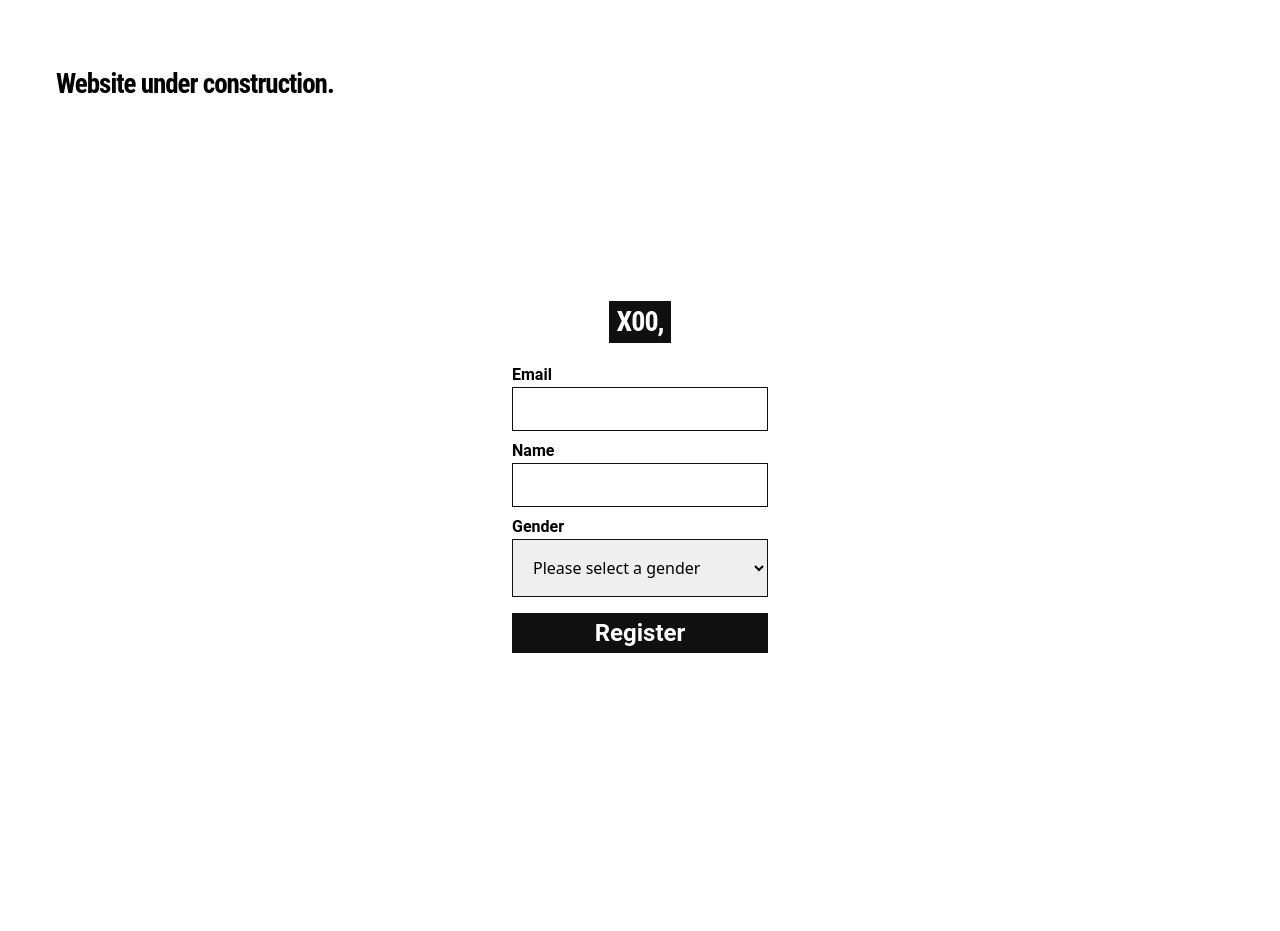
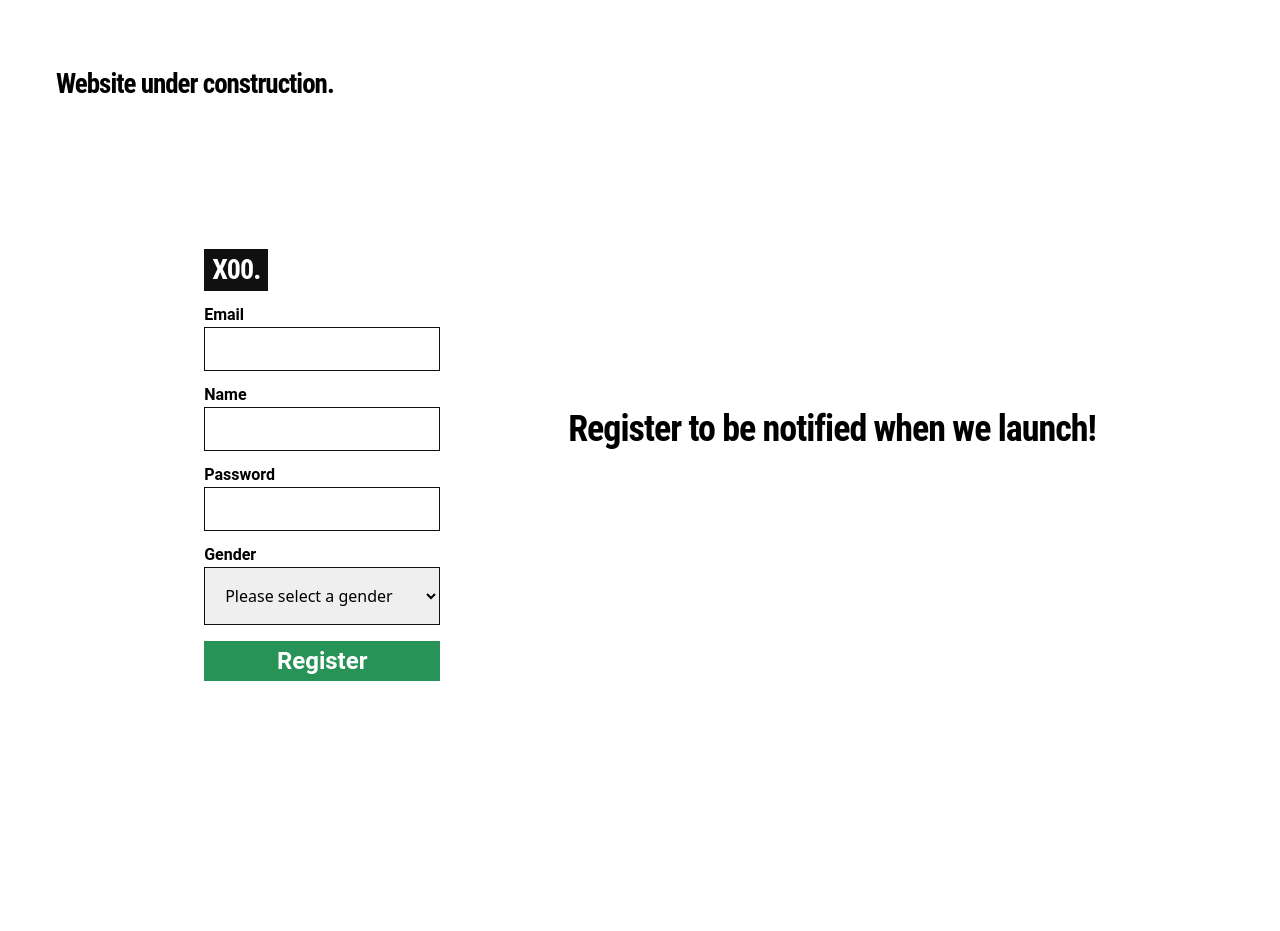
Before and after one commit to rzsoeharto/srts, a React (Create React App) app: page /register in a window 1280 px wide. Shown: the top 931 px of the page. Built offline with nearby package versions, Linux system fonts and the light colour scheme.

Commit message:
Sign up works

```diff
--- a/package.json
+++ b/package.json
@@ -12,6 +12,7 @@
     "react-dom": "^18.2.0",
     "react-router-dom": "^6.4.0",
     "react-scripts": "5.0.1",
+    "react-toastify": "^9.0.8",
     "web-vitals": "^2.1.4"
   },
   "scripts": {
--- a/src/index.css
+++ b/src/index.css
@@ -62,9 +62,16 @@
   color: #fff;
 }
 
-.header-lg {
+.bold-lg {
   font-family: "Roboto Condensed";
   font-size: 27px;
+  letter-spacing: 0px;
+  font-weight: 600;
+  letter-spacing: -1px;
+}
+
+.annText {
+  font-family: "Roboto Condensed";
   letter-spacing: 0px;
   font-weight: 600;
   letter-spacing: -1px;
@@ -77,11 +84,11 @@
   font-weight: bold;
   color: #fff;
   height: 2.5rem;
-  background-color: var(--black);
+  background-color: var(--accent);
 }
 
 .button-md:hover {
-  background-color: var(--accent);
+  background-color: var(--black);
 }
 .watermark {
   position: absolute;
--- a/src/pages/Landing.jsx
+++ b/src/pages/Landing.jsx
@@ -7,7 +7,7 @@ function Landing() {
       <div className="flex flex-col py-30 space-y-52 h-screen lg:space-y-48 md:space-y-36">
         <div className="flex place-content-center py-20">
           <Link to="/">
-            <p className="logo-lg bg-black pl-2 pr-2">X00</p>
+            <p className="logo-lg bg-black pl-2 pr-2">srts</p>
           </Link>
         </div>
         <div className="flex flex-row place-content-center w-screen space-x-72 lg:space-x-56 md:space-x-32 ">
@@ -16,7 +16,7 @@ function Landing() {
           <p className="text-lg pr-16 md:pr-0">.id</p>
         </div>
         <div className="flex place-content-center pt-32">
-          <div className="flex flex-col space-y-10 md:w-96 md:text-sm">
+          <div className="flex flex-col space-y-5 md:w-96 md:text-sm">
             <p className="text-md">
               The biggest thrift shop in Indonesia. In the palm of your hand
             </p>
--- a/src/pages/Register.jsx
+++ b/src/pages/Register.jsx
@@ -1,19 +1,44 @@
 import React, { useState } from "react";
 import { Link, useNavigate } from "react-router-dom";
+import { getAuth, createUserWithEmailAndPassword } from "firebase/auth";
+import { doc, setDoc } from "firebase/firestore";
+import { toast } from "react-toastify";
+import { db } from "../firebase.config";
 
 function Register() {
   const [formData, setFormData] = useState({
     email: "",
     name: "",
     gender: "",
+    password: "",
   });
 
-  const { email, name, gender } = formData;
-  const onSubmit = (e) => {
+  const { email, name, gender, password } = formData;
+
+  const navigate = useNavigate();
+
+  const onSubmit = async (e) => {
     e.preventDefault();
-    console.log(formData);
+    try {
+      const auth = getAuth();
+
+      const userCredential = await createUserWithEmailAndPassword(
+        auth,
+        email,
+        password
+      );
+
+      const user = userCredential.user;
+      const formDataCopy = { ...formData };
+      delete formDataCopy.password;
+
+      await setDoc(doc(db, "users", user.uid), formDataCopy);
+      console.log(formDataCopy);
+      navigate("/");
+    } catch (error) {
+      toast.error("Something went wrong");
+    }
   };
-
   const onMutate = (e) => {
     setFormData((prevState) => ({
       ...prevState,
@@ -23,21 +48,18 @@ function Register() {
 
   return (
     <>
-      <div className="flex flex-col h-screen space-y-20 md:space-y-18 lg:space-y-20 xl:space-y-20">
-        <div>
-          <p className="header-lg py-16 px-14">Website under construction.</p>
-        </div>
-        <div className="pt-8">
-          <div className="flex place-content-center py-5">
+      <div className="flex flex-col h-screen space-y-20 md:space-y-12 lg:space-y-20">
+        <p className="bold-lg py-16 px-14 md:px-8">
+          Website under construction.
+        </p>
+        <div className="flex place-content-center space-x-32 lg:space-x-10 md:space-x-10 md:flex-col">
+          <div className="flex flex-col w-1/5 pl-5 lg:w-1/3 md:w-auto md:pr-5">
+            <div className="flex pb-3">
               <Link to="/">
-              <p className="logo-lg bg-black pl-2 pr-2">X00,</p>
+                <p className="flex logo-lg bg-black pl-2 pr-2">X00.</p>
               </Link>
             </div>
-          <div className="flex place-content-center">
-            <form
-              className="flex flex-col w-1/5 lg:w-1/3 md:w-1/2"
-              onSubmit={onSubmit}
-            >
+            <form className="flex flex-col w-full" onSubmit={onSubmit}>
               <label htmlFor="email" className="inputLabel">
                 Email
               </label>
@@ -50,7 +72,7 @@ function Register() {
                 min="1"
                 required
               />
-              <label htmlFor="name" className="inputLabel pt-2">
+              <label htmlFor="name" className="inputLabel pt-3">
                 Name
               </label>
               <input
@@ -62,7 +84,19 @@ function Register() {
                 min="1"
                 required
               />
-              <label htmlFor="gender" className="inputLabel pt-2">
+              <label htmlFor="password" className="inputLabel pt-3">
+                Password
+              </label>
+              <input
+                type="password"
+                className="input-md h-11"
+                id="password"
+                value={password}
+                onChange={onMutate}
+                min="1"
+                required
+              />
+              <label htmlFor="gender" className="inputLabel pt-3">
                 Gender
               </label>
               <select
@@ -80,17 +114,17 @@ function Register() {
                 <option value="female">Female</option>
                 <option value="other">Other/not specific</option>
               </select>
-
               <button className="button-md mt-4">Register</button>
             </form>
           </div>
+          <p className="annText text-4xl lg:text-3xl md:text-xl pb-3 pt-40 md:pt-5">
+            Register to be notified when we launch!
+          </p>
         </div>
-        <div>
         <div className="flex flex-row-reverse">
-            <p className="header-lg object-right-bottom px-20 pt-48">
+          <p className="bold-lg object-right-bottom px-20 pt-44 md:pt-20 md:px-5">
             Thrifting this year.
           </p>
-          </div>
         </div>
       </div>
     </>
```
Also changed, not shown: 1 other file (tests, documents, lock files or other folders). Lines whose indentation alone changed are shown as unchanged.
